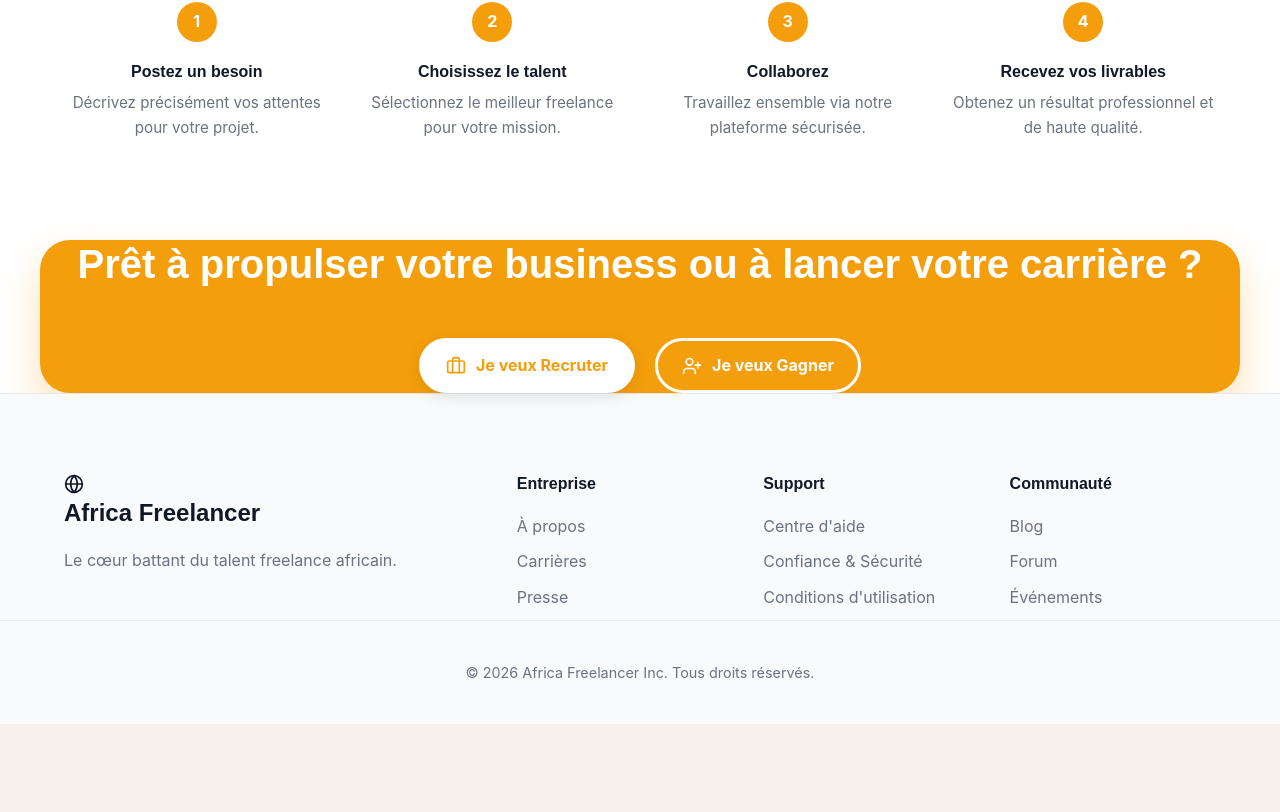
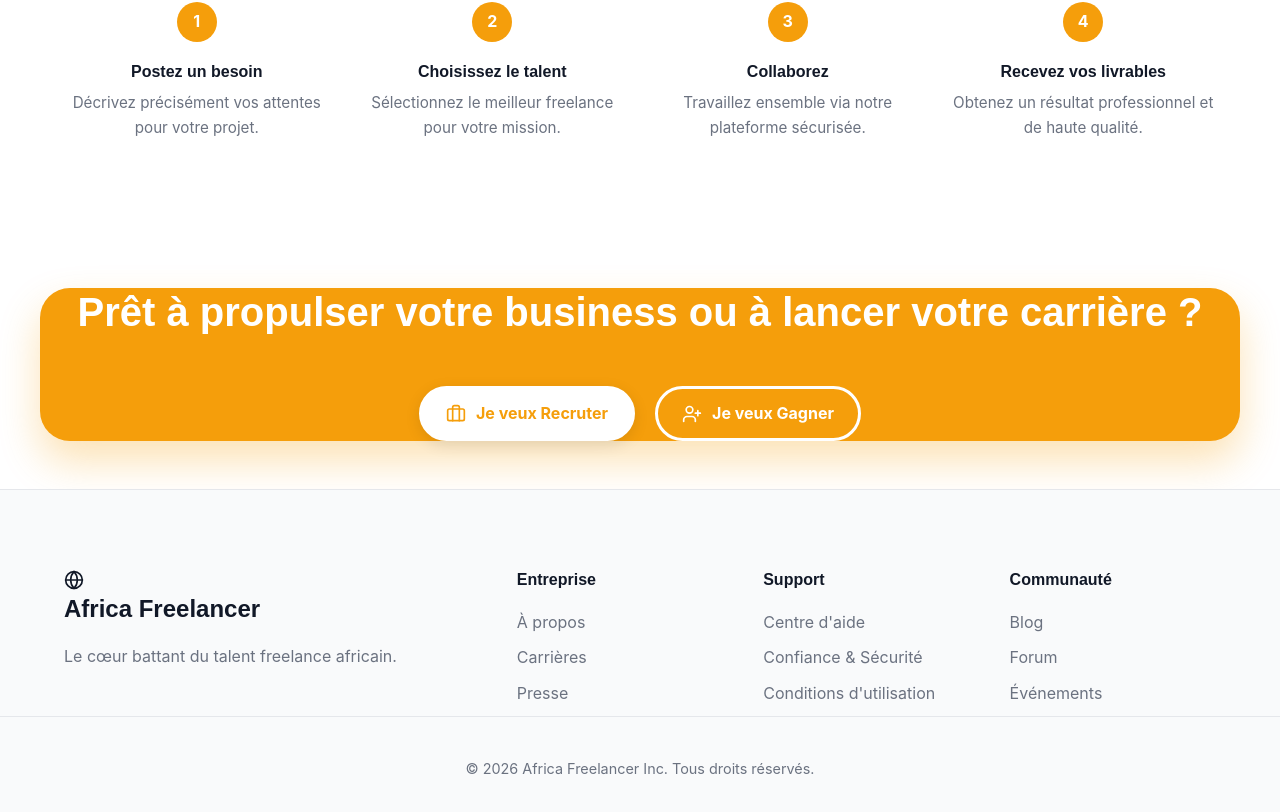
Before and after one commit to ARIS-CODE-0/africa-freelancer, a React (Vite) app: page / in a window 1280 px wide. Shown: the part 1728-2540 px from the top of the page. Before the commit the page ends 2452 px from the top, so only its background shows below. Built offline with nearby package versions, Linux system fonts and the light colour scheme.

Commit message:
Update Home.css

```diff
--- a/src/pages/Home.css
+++ b/src/pages/Home.css
@@ -232,10 +232,11 @@
   font-size: 0.95rem;
 }
 
-/* --- CTA --- *
+/* --- CTA --- */
 .cta-banner {
-  padding: 120px 0;
-}*/
+  padding: 2em 0;
+  margin: 1em 0;
+}
 
 .cta-content {
   background: #F59E0B !important;
```
